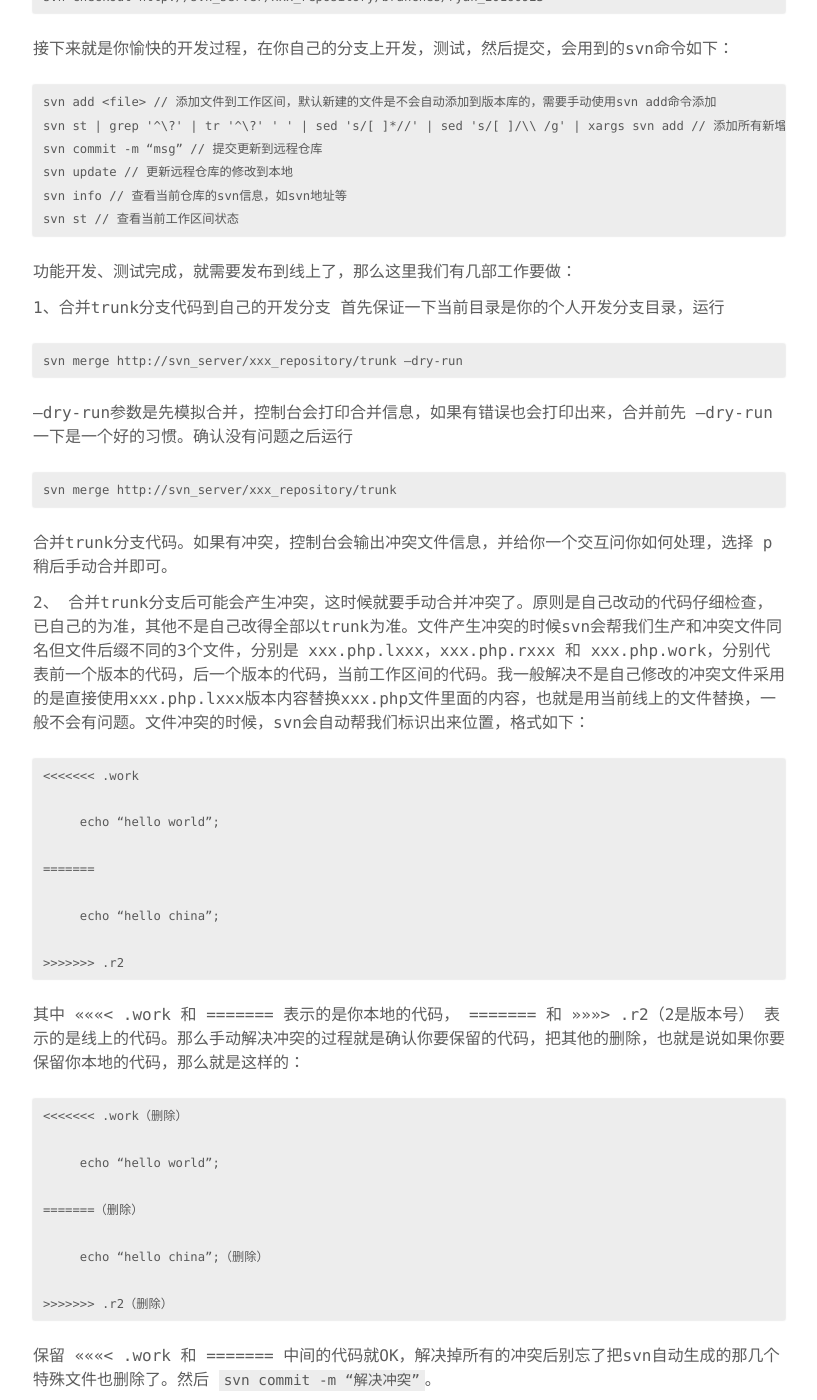
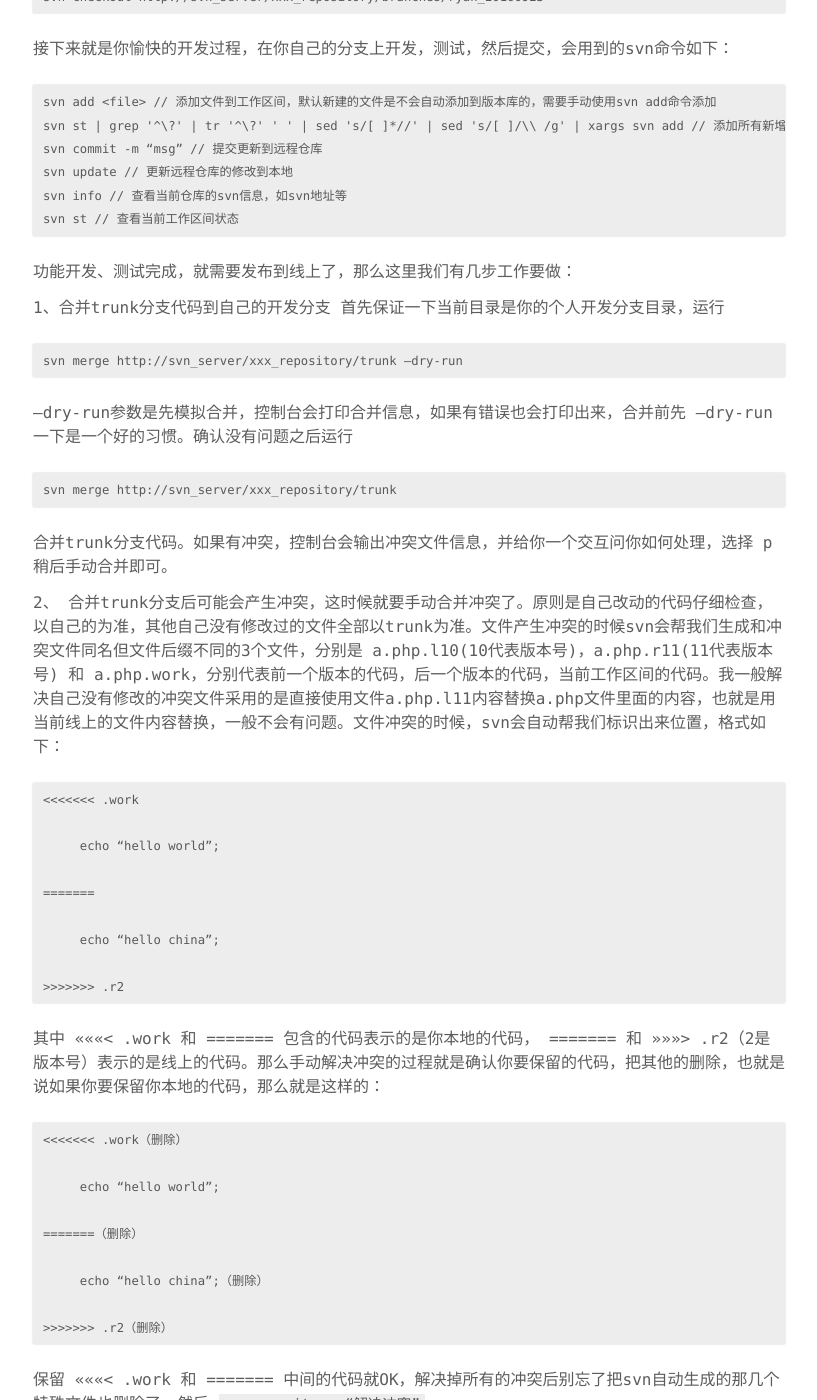
Before and after one commit to engineer-dahe/dahe.github.io, a Jekyll site: the page built from _posts/2016-08-25-30-minutes-to-master-svn.md, in a window 1280 px wide and 1400 px high, scrolled down 877 px. Shown: the whole window, without its empty margins (231-1048 px from the left). Built offline with Jekyll 4.4.1, drawn with Linux system fonts in a browser that asks for light colours; some of the changed text lies outside the part shown.

Commit message:
edit post

````diff
--- a/_posts/2016-08-25-30-minutes-to-master-svn.md
+++ b/_posts/2016-08-25-30-minutes-to-master-svn.md
@@ -48,7 +48,7 @@ svn info // 查看当前仓库的svn信息，如svn地址等
 svn st // 查看当前工作区间状态
 ```
 
-功能开发、测试完成，就需要发布到线上了，那么这里我们有几部工作要做：
+功能开发、测试完成，就需要发布到线上了，那么这里我们有几步工作要做：
 
 1、合并trunk分支代码到自己的开发分支
 首先保证一下当前目录是你的个人开发分支目录，运行
@@ -64,7 +64,7 @@ svn merge http://svn_server/xxx_repository/trunk
 合并trunk分支代码。如果有冲突，控制台会输出冲突文件信息，并给你一个交互问你如何处理，选择 p 稍后手动合并即可。
 
 
-2、 合并trunk分支后可能会产生冲突，这时候就要手动合并冲突了。原则是自己改动的代码仔细检查，已自己的为准，其他不是自己改得全部以trunk为准。文件产生冲突的时候svn会帮我们生产和冲突文件同名但文件后缀不同的3个文件，分别是 xxx.php.lxxx，xxx.php.rxxx 和 xxx.php.work，分别代表前一个版本的代码，后一个版本的代码，当前工作区间的代码。我一般解决不是自己修改的冲突文件采用的是直接使用xxx.php.lxxx版本内容替换xxx.php文件里面的内容，也就是用当前线上的文件替换，一般不会有问题。文件冲突的时候，svn会自动帮我们标识出来位置，格式如下：
+2、 合并trunk分支后可能会产生冲突，这时候就要手动合并冲突了。原则是自己改动的代码仔细检查，以自己的为准，其他自己没有修改过的文件全部以trunk为准。文件产生冲突的时候svn会帮我们生成和冲突文件同名但文件后缀不同的3个文件，分别是 a.php.l10(10代表版本号)，a.php.r11(11代表版本号) 和 a.php.work，分别代表前一个版本的代码，后一个版本的代码，当前工作区间的代码。我一般解决自己没有修改的冲突文件采用的是直接使用文件a.php.l11内容替换a.php文件里面的内容，也就是用当前线上的文件内容替换，一般不会有问题。文件冲突的时候，svn会自动帮我们标识出来位置，格式如下：
 
 ```
 <<<<<<< .work
@@ -77,7 +77,7 @@ svn merge http://svn_server/xxx_repository/trunk
 
 >>>>>>> .r2
 ```
-其中 <<<<<<< .work 和 ======= 表示的是你本地的代码， ======= 和 >>>>>>> .r2（2是版本号） 表示的是线上的代码。那么手动解决冲突的过程就是确认你要保留的代码，把其他的删除，也就是说如果你要保留你本地的代码，那么就是这样的：
+其中 <<<<<<< .work 和 ======= 包含的代码表示的是你本地的代码， ======= 和 >>>>>>> .r2（2是版本号）表示的是线上的代码。那么手动解决冲突的过程就是确认你要保留的代码，把其他的删除，也就是说如果你要保留你本地的代码，那么就是这样的：
 
 ```
 <<<<<<< .work（删除）
@@ -101,7 +101,7 @@ svn merge http://svn_server/xxx_repository/trunk
 svn copy http://svn_server/xxx_repository/trunk http://svn_server/xxx_repository/tags/release-1.0 -m "1.0 released"
 ```
 
-5、现在就可以吧我们刚刚打好的这个tag发布到线上了。
+5、现在就可以吧我们刚刚打好的这个tag发布到线上了，发布成功之后，记得使用 `svn rm <分支地址>` 删除开发分支。
 
 到这里，整个svn项目开发流程就已经非常清楚了。svn还有很多高级功能，比如文件对比、文件历史修改记录等等需要你慢慢去摸索了，上面讲的在日常开发中基本已经够用了。svn分支的理解可以解释为文件的备份，和git相比还是笨很多。git切分支几乎没有成本，分布式仓库管理模式也是svn所不具备的。
 
````
